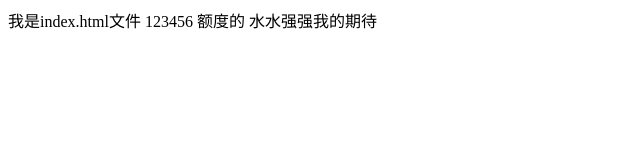
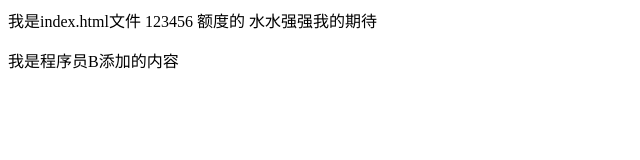
Before and after one commit to IsmeLs/git--demo, a plain HTML site: page index.html in a window 1280 px wide. Shown: the whole page, without its empty margins (0-640 px from the left). Drawn offline with Linux system fonts and the light colour scheme.

Commit message:
B程序员第一次提交

```diff
--- a/index.html
+++ b/index.html
@@ -1 +1,2 @@
 我是index.html文件 123456 额度的 水水强强我的期待
+<p>我是程序员B添加的内容</p>
```
